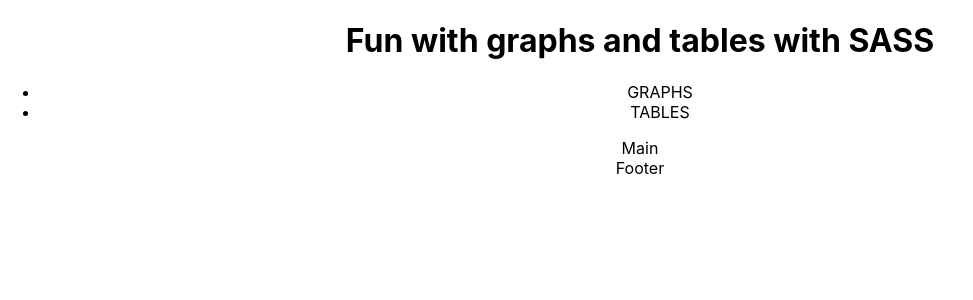
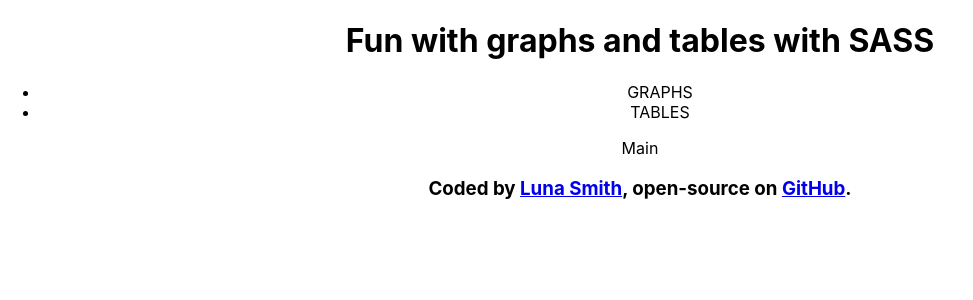
Before and after one commit to Lu-Smith/sass_graphs_tables_react_typescript, a React (Create React App) app: page / in a window 1280 px wide. Shown: the top 300 px of the page, without its empty margins (0-973 px from the left). Built offline with nearby package versions, Linux system fonts and the light colour scheme.

Commit message:
Updated Footer.tsx

```diff
--- a/src/components/Footer.tsx
+++ b/src/components/Footer.tsx
@@ -2,7 +2,9 @@
 
 const Footer: React.FC = () => {
   return (
-    <div>Footer</div>
+    <div className='Footer'>
+        <h3>Coded by <a href='https://www.lunasmithart.com/' target="_blank" rel="noreferrer">Luna Smith</a>, open-source on <a href='https://github.com/Lu-Smith/sass_graphs_tables_react_typescript' target="_blank" rel="noreferrer">GitHub</a>.</h3>
+    </div>
   )
 }
 
```
